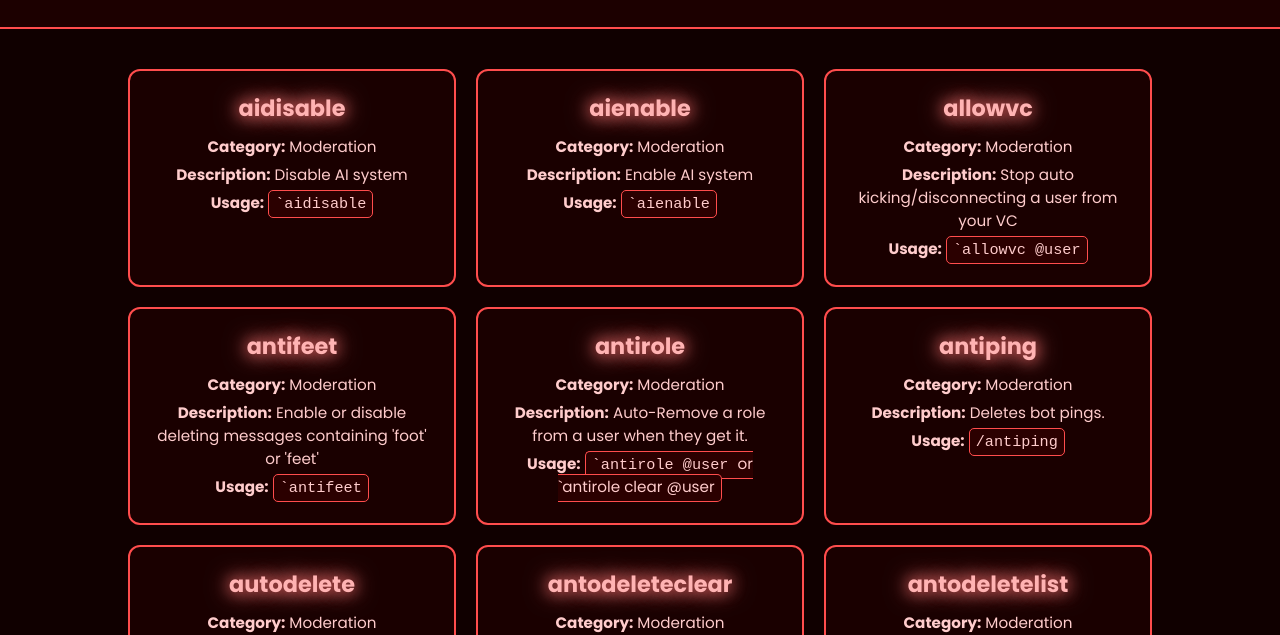
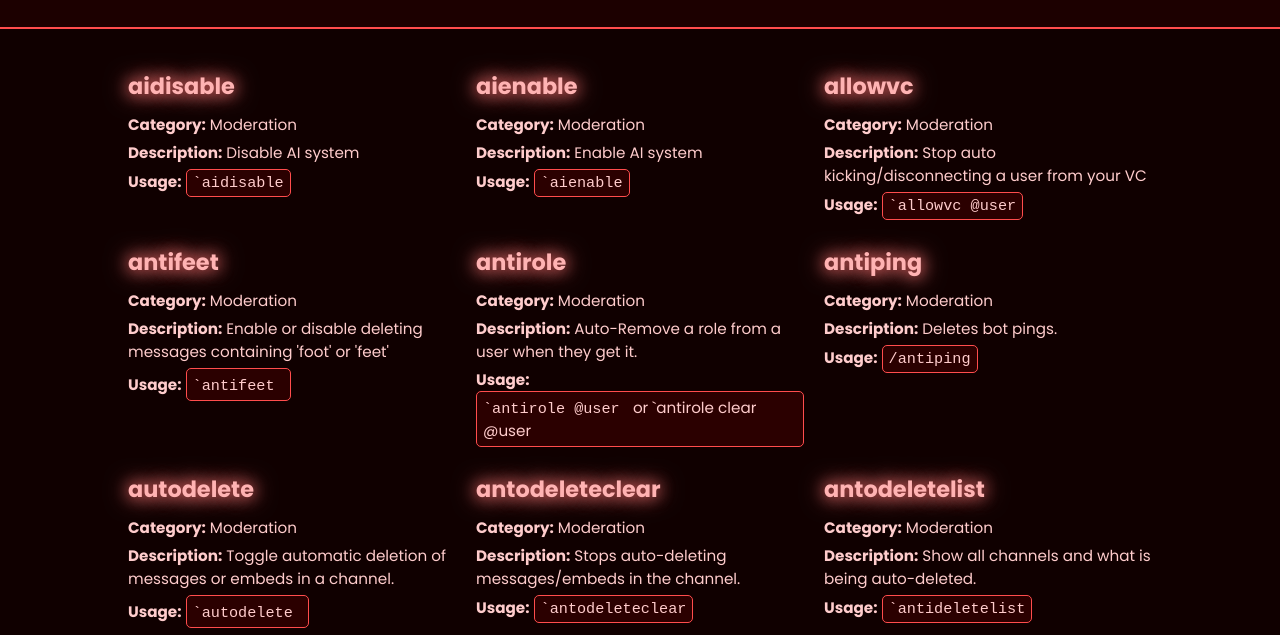
Before and after one commit to Zeerunsyou/Hell, a plain HTML site: page index.html in a window 1280 px wide. Shown: the part 204-839 px from the top of the page. Drawn offline with Linux system fonts and the light colour scheme.

Commit message:
Update style.css

```diff
--- a/style.css
+++ b/style.css
@@ -94,18 +94,18 @@ main { flex: 1; padding: 40px 10%; }
   gap: 20px;
 }
 
-.command-card {
-  background-color: #1a0000;
-  border: 2px solid #ff4d4d;
-  border-radius: 12px;
-  padding: 20px;
-  text-align: center;
-  transition: all 0.3s ease;
-  cursor: default;
-  position: relative;
-  overflow: hidden;
-  animation: cardEntrance 0.5s ease forwards;
+.command-card code {
+  background-color: #2b0000;
+  padding: 4px 6px;
+  border-radius: 5px;
+  font-family: monospace;
+  border: 1px solid #ff4d4d;
+  display: inline-block;       /* makes wrapping easier */
+  word-break: break-word;      /* break long words */
+  white-space: pre-wrap;       /* preserve spacing and wrap lines */
+  max-width: 100%;             /* don’t overflow the card */
 }
+
 
 .command-card:hover {
   transform: translateY(-5px) scale(1.03);
```
